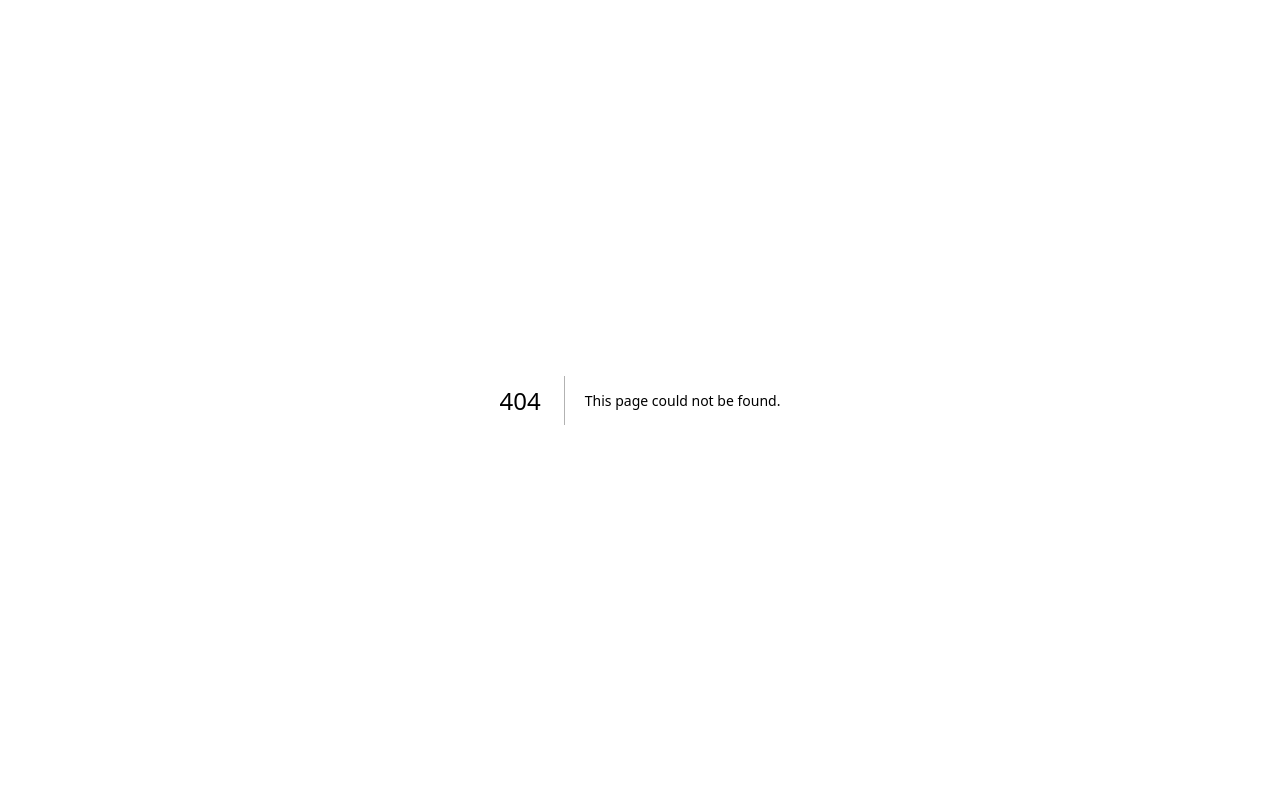
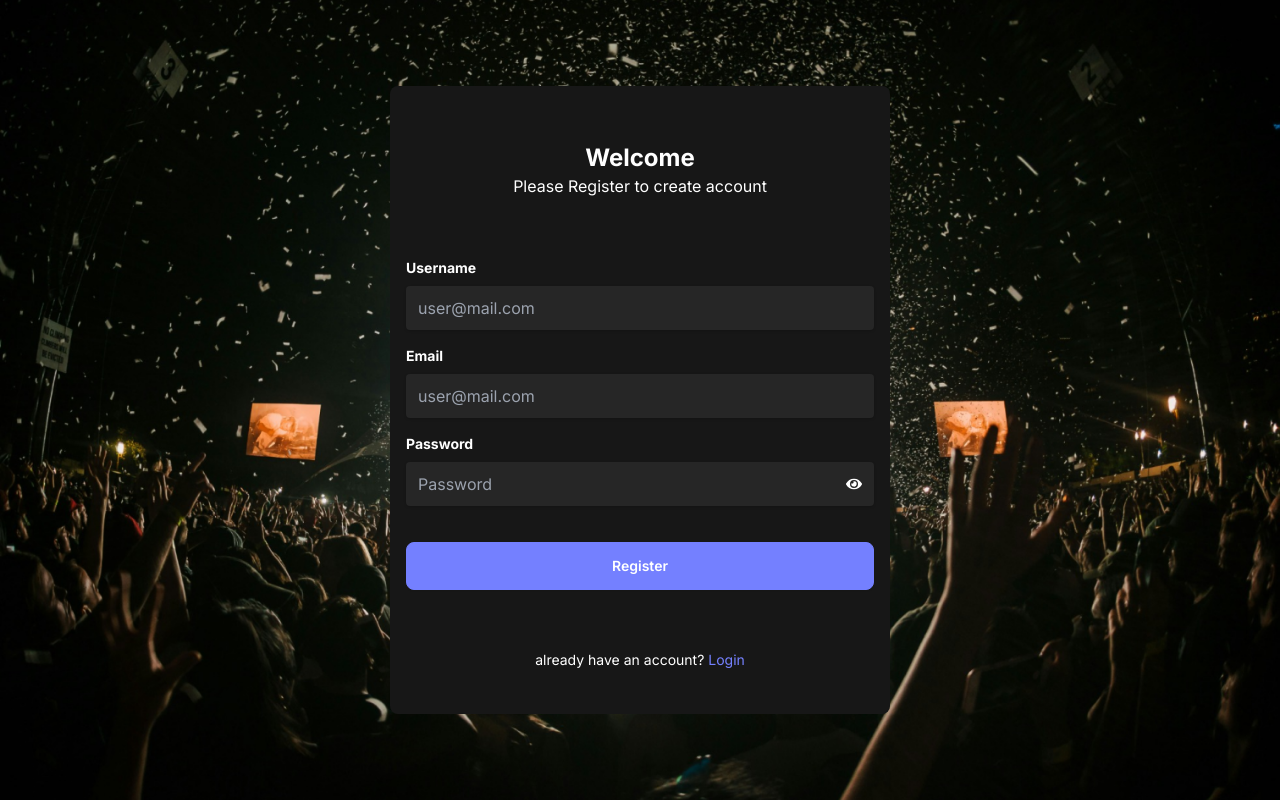
Before and after one commit to ekmigasari/syncsquad, a Next.js app: page /register in a window 1280 px wide. Before the commit this address had no page. Built offline with nearby package versions, Linux system fonts and the light colour scheme.

Commit message:
Create Login and Register Page

```diff
--- a/package.json
+++ b/package.json
@@ -13,7 +13,8 @@
     "next": "14.0.3",
     "next-app": "^0.0.0",
     "react": "^18",
-    "react-dom": "^18"
+    "react-dom": "^18",
+    "react-icons": "^4.12.0"
   },
   "devDependencies": {
     "autoprefixer": "^10.0.1",
--- a/src/app/components/Login/index.jsx
+++ /dev/null
@@ -1,20 +0,0 @@
-"use client";
-
-import Image from "next/image";
-
-export const Login = () => {
-  return (
-    <div>
-        <section>
-            <div className="w-full min-h-screen">
-                <Image
-                    src="/images/bg-login.png"
-                    alt="Login"
-                    width={1920}
-                    height={1080}
-                />
-            </div>
-        </section>
-    </div>
-  )
-}
--- /dev/null
+++ b/src/app/register/page.js
@@ -0,0 +1,8 @@
+import { Register } from '@/components/Register'
+import React from 'react'
+
+export default function Page() {
+  return (
+    <Register />
+  )
+}
--- /dev/null
+++ b/src/components/Login/index.jsx
@@ -0,0 +1,77 @@
+"use client";
+import Link from "next/link";
+import { useState } from "react";
+import { FaEye, FaEyeSlash } from 'react-icons/fa';
+
+
+export const Login = () => {
+  const [email, setEmail] = useState("");
+  const [password, setPassword] = useState("");
+  const [showPassword, setShowPassword] = useState(false);
+
+  const handleTogglePassword = () => {
+    setShowPassword(!showPassword);
+  };
+
+  return (
+    <div>
+        <section>
+            <div className="flex items-center justify-center h-screen bg-cover bg-center" style={{ backgroundImage: 'url("/images/bg-login.png")' }}>
+              <div className="flex justify-center items-center min-h-screen">
+                <div className="w-[500px] h-auto items-center bg-neutral-900 rounded-lg p-4 text-white">
+                  <div className="text-center py-10">
+                      <h1 className="text-2xl font-bold">Welcome</h1>
+                      <p className="">Please Login to your account</p>
+                  </div>
+                  <form className="mt-5">
+                      <div className="mb-4">
+                          <label className="block text-sm font-bold mb-2" htmlFor="username">
+                              Email
+                          </label>
+                          <input
+                              type="email"
+                              id="email"
+                              name="email"
+                              placeholder="user@mail.com"
+                              className="bg-neutral-800 border-none shadow appearance-none border rounded w-full p-3  leading-tight focus:outline-none focus:shadow-outline"
+                          />
+                      </div>
+                      <div className="mb-4 relative">
+                          <label className="block text-sm font-bold mb-2" htmlFor="password">
+                              Password
+                          </label>
+                          <div className="relative">
+                            <input
+                                type={showPassword ? 'text' : 'password'}
+                                id="password"
+                                name="password"
+                                value={password}
+                                onChange={(e) => setPassword(e.target.value)}
+                                placeholder="Password"
+                                className="bg-neutral-800 border-none  shadow appearance-none border rounded w-full p-3 leading-tight focus:outline-none focus:shadow-outline"
+                            />
+                             <div className="absolute inset-y-0 right-0 flex items-center pr-3">
+                                {showPassword ? <FaEyeSlash onClick={handleTogglePassword} className="cursor-pointer" /> : <FaEye onClick={handleTogglePassword} className="cursor-pointer" />}
+                             </div>
+                          </div>
+                      </div>
+                      <div className="flex justify-center py-5">
+                          <button
+                              type="submit"
+                              className="btn btn-primary w-full text-white">
+                              Login
+                          </button>
+                      </div>
+                      <div className="mt-3 py-7">
+                        <h5 className="text-sm text-center">
+                                Don't have an account? <Link href="/register" className="text-primary">Register</Link>
+                        </h5>
+                      </div>
+                  </form>
+                </div>
+              </div>
+            </div>
+        </section>
+    </div>
+  )
+}
--- a/src/app/components/Navbar/index.jsx
+++ b/src/components/Navbar/index.jsx
@@ -58,7 +58,7 @@ export const Navbar = () => {
             isLoggedIn ?
                 <Link href="/login">
                     <span
-                    onClick={handleLogin}
+                    // onClick={handleLogin}
                     className="border border-indigo-600 text-indigo-500 border-solid outline-none focus:border-blue-500 px-4 py-2 rounded-lg hover:bg-indigo-500 hover:text-white">
                         Login
                     </span>
--- /dev/null
+++ b/src/components/Register/index.jsx
@@ -0,0 +1,90 @@
+"use client";
+import Link from "next/link";
+import { useState } from "react";
+import { FaEye, FaEyeSlash } from 'react-icons/fa';
+
+
+export const Register = () => {
+  const [username, setUsername] = useState("");
+  const [email, setEmail] = useState("");
+  const [password, setPassword] = useState("");
+  const [showPassword, setShowPassword] = useState(false);
+
+  const handleTogglePassword = () => {
+    setShowPassword(!showPassword);
+  };
+
+  return (
+    <div>
+        <section>
+            <div className="flex items-center justify-center h-screen bg-cover bg-center" style={{ backgroundImage: 'url("/images/bg-login.png")' }}>
+              <div className="flex justify-center items-center min-h-screen">
+                <div className="w-[500px] h-auto items-center bg-neutral-900 rounded-lg p-4 text-white">
+                  <div className="text-center py-10">
+                      <h1 className="text-2xl font-bold">Welcome</h1>
+                      <p className="">Please Register to create account</p>
+                  </div>
+                  <form className="mt-5">
+                      <div className="mb-4">
+                          <label className="block text-sm font-bold mb-2" htmlFor="username">
+                              Username
+                          </label>
+                          <input
+                              type="text"
+                              id="username"
+                              name="username"
+                              placeholder="user@mail.com"
+                              className="bg-neutral-800 border-none shadow appearance-none border rounded w-full p-3  leading-tight focus:outline-none focus:shadow-outline"
+                          />
+                      </div>
+                      <div className="mb-4">
+                          <label className="block text-sm font-bold mb-2" htmlFor="username">
+                              Email
+                          </label>
+                          <input
+                              type="email"
+                              id="email"
+                              name="email"
+                              placeholder="user@mail.com"
+                              className="bg-neutral-800 border-none shadow appearance-none border rounded w-full p-3  leading-tight focus:outline-none focus:shadow-outline"
+                          />
+                      </div>
+                      <div className="mb-4 relative">
+                          <label className="block text-sm font-bold mb-2" htmlFor="password">
+                              Password
+                          </label>
+                          <div className="relative">
+                            <input
+                                type={showPassword ? 'text' : 'password'}
+                                id="password"
+                                name="password"
+                                value={password}
+                                onChange={(e) => setPassword(e.target.value)}
+                                placeholder="Password"
+                                className="bg-neutral-800 border-none  shadow appearance-none border rounded w-full p-3 leading-tight focus:outline-none focus:shadow-outline"
+                            />
+                             <div className="absolute inset-y-0 right-0 flex items-center pr-3">
+                                {showPassword ? <FaEyeSlash onClick={handleTogglePassword} className="cursor-pointer" /> : <FaEye onClick={handleTogglePassword} className="cursor-pointer" />}
+                             </div>
+                          </div>
+                      </div>
+                      <div className="flex justify-center py-5">
+                          <button
+                              type="submit"
+                              className="btn btn-primary w-full text-white">
+                              Register
+                          </button>
+                      </div>
+                      <div className="mt-3 py-7">
+                        <h5 className="text-sm text-center">
+                                already have an account? <Link href="/login" className="text-primary">Login</Link>
+                        </h5>
+                      </div>
+                  </form>
+                </div>
+              </div>
+            </div>
+        </section>
+    </div>
+  )
+}
```
Also changed, not shown: src/app/Login/page.js (+4 -3 lines), src/app/page.js (+5 -5 lines), public/images/bg-login.png (renamed from public/images/bg-login.png.png), src/components/Button/index.jsx (renamed from src/app/components/Button/index.jsx), src/components/Card/index.jsx (renamed from src/app/components/Card/index.jsx), src/components/Events/index.jsx (renamed from src/app/components/Events/index.jsx), src/components/Hero/index.jsx (renamed from src/app/components/Hero/index.jsx), 1 other file (tests, documents, lock files or other folders).
